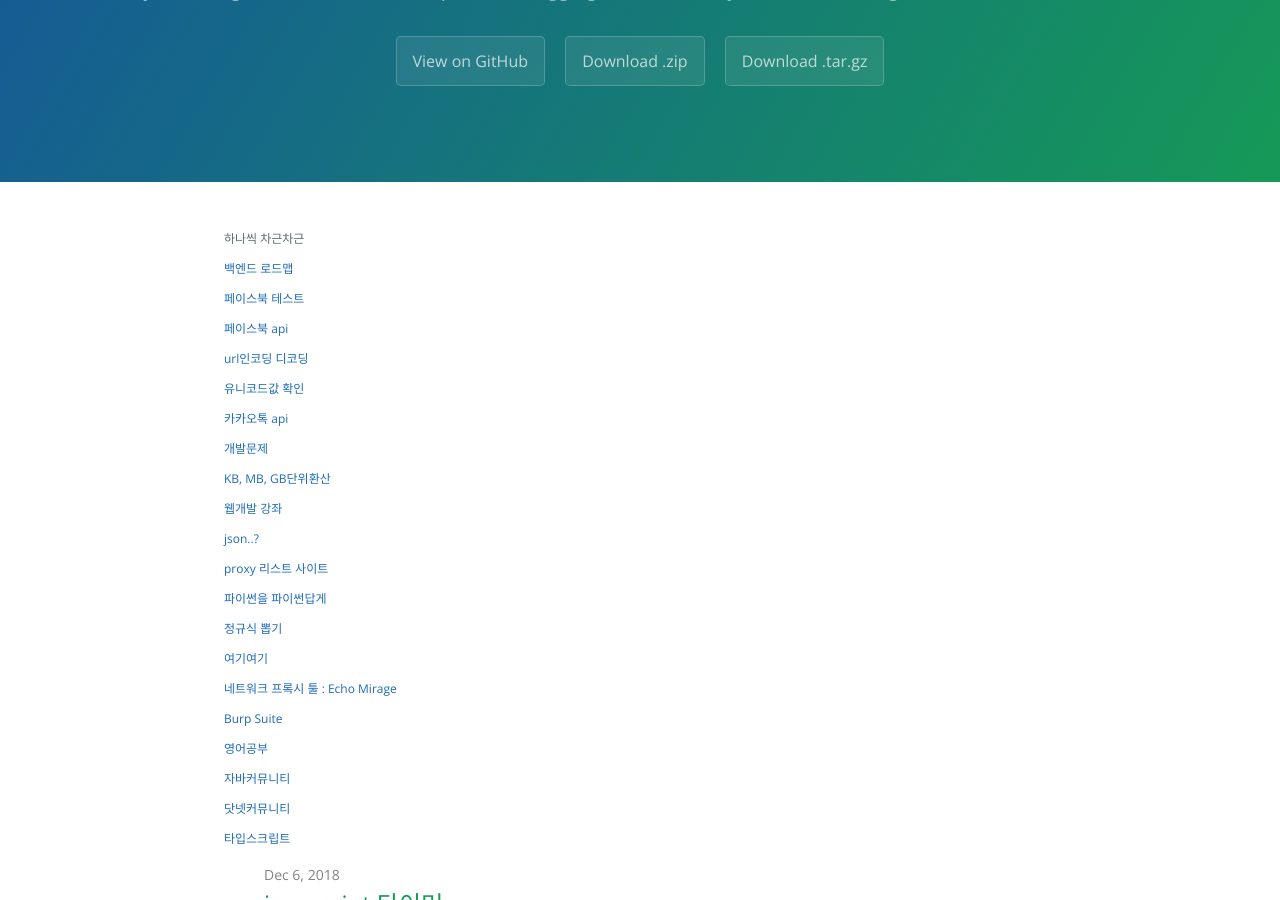
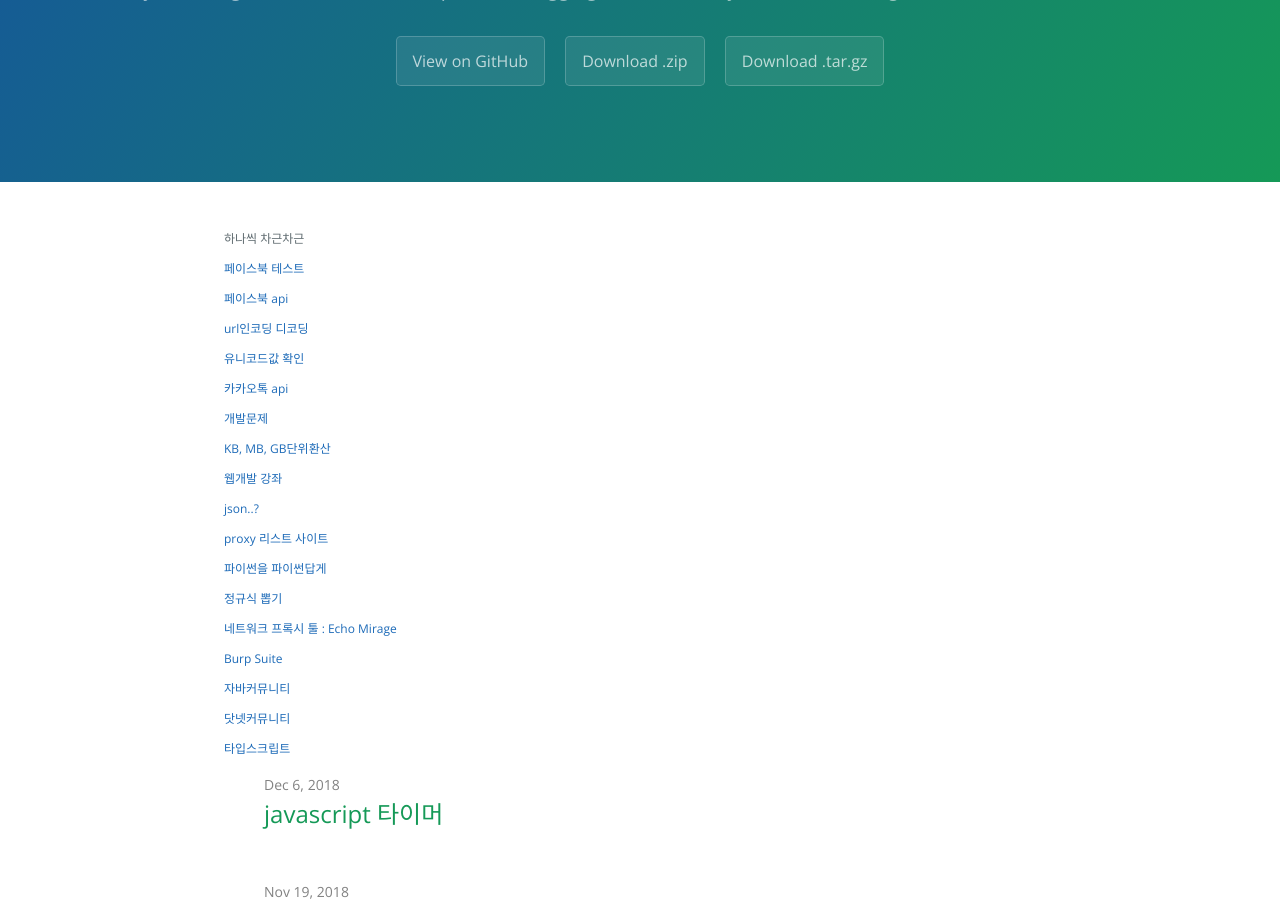
Before and after one commit to zzingyuna/test_site.github.io, a Jekyll site: the page built from index.md, in a window 1280 px wide and 900 px high, scrolled down 281 px. Built offline with Jekyll 4.4.1, drawn with Linux system fonts in a browser that asks for light colours.

Commit message:
Update index.md

```diff
--- a/index.md
+++ b/index.md
@@ -9,8 +9,6 @@ layout: home
 ---
 
 하나씩 차근차근
-
-[백엔드 로드맵](https://zzingyuna.github.io/roadmap)
 
 [페이스북 테스트](http://www.fbrell.com/Sharing/2%20-%20FB.ui%20Dialogs)
 
@@ -36,13 +34,9 @@ layout: home
 
 [정규식 뽑기](https://regexr.com/)
 
-[여기여기](https://jetbrains.tangunsoft.com/_kr/jetbrains-day-seoul-2018/)
-
 [네트워크 프록시 툴 : Echo Mirage](http://itstarter.tistory.com/459)
 
 [Burp Suite](https://lng1982.tistory.com/139)
-
-[영어공부](https://www.mangoddeng.com/)
 
 [자바커뮤니티](https://okky.kr/)
 
```
